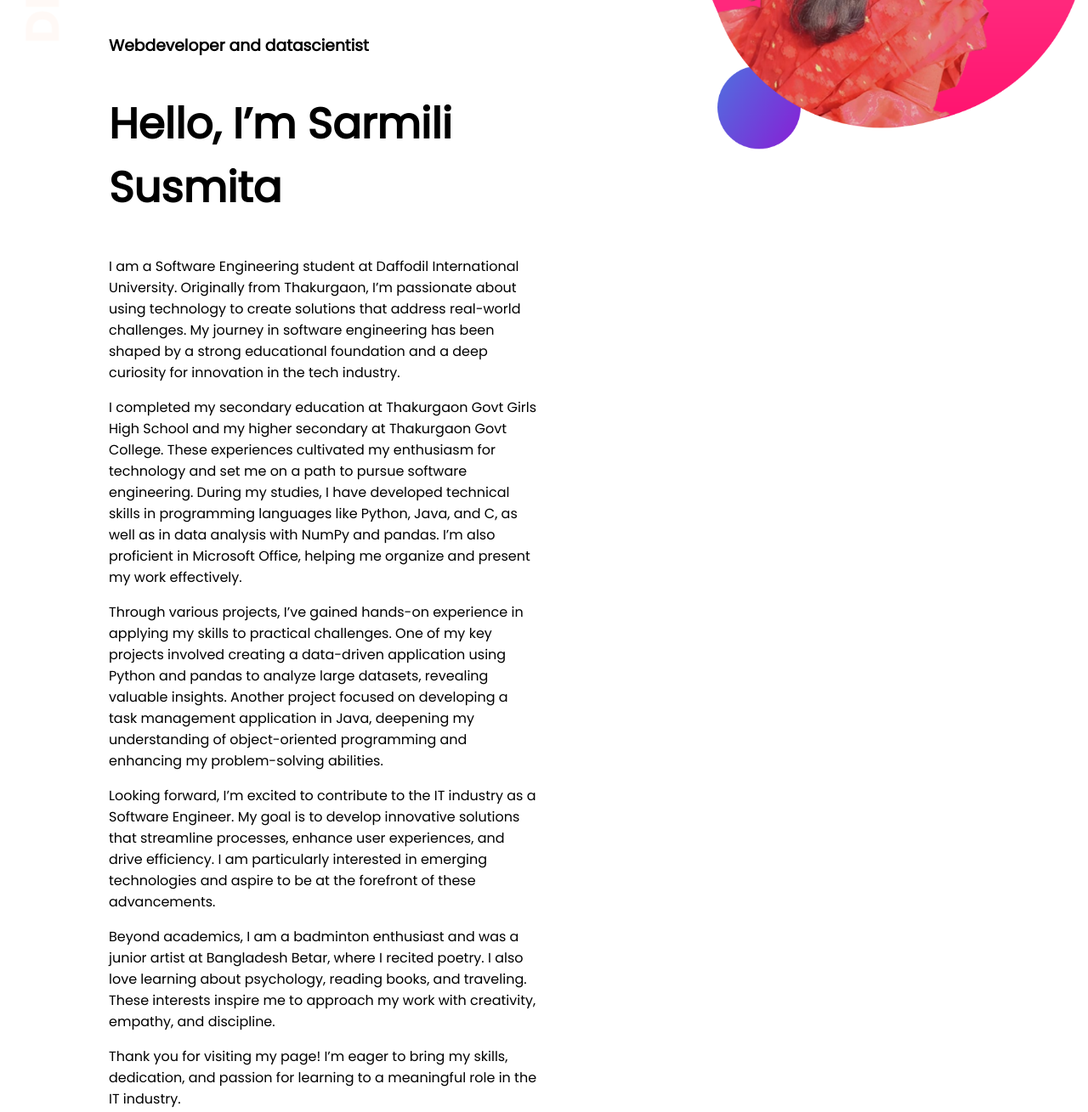
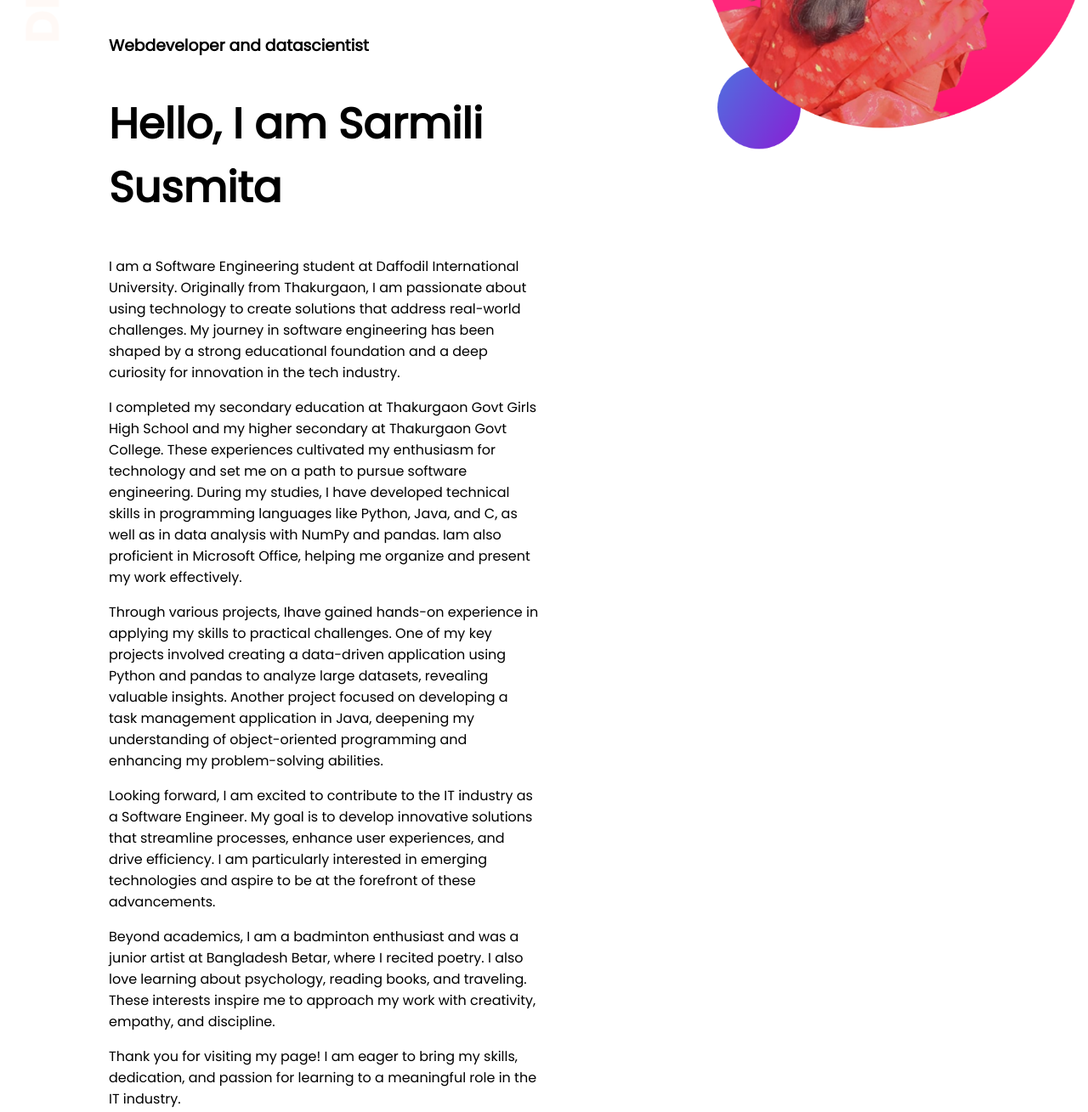
Before and after one commit to meher45/developer-portfolio, a plain HTML site: page index.html in a window 1280 px wide. Shown: the part 336-1645 px from the top of the page at 85% size. Drawn offline with Linux system fonts and the light colour scheme.

Commit message:
Update index.html

```diff
--- a/index.html
+++ b/index.html
@@ -22,18 +22,18 @@
             <h1>Welcome to</h1>
             <h1><span class="font-color">Sarmili Susmitas</span> World!</h1>
             <h3>Webdeveloper and datascientist</h3>
-           <h1>Hello, I’m Sarmili Susmita</h1>
-        <p>I am a Software Engineering student at Daffodil International University. Originally from Thakurgaon, I’m passionate about using technology to create solutions that address real-world challenges. My journey in software engineering has been shaped by a strong educational foundation and a deep curiosity for innovation in the tech industry.</p>
+           <h1>Hello, I am Sarmili Susmita</h1>
+        <p>I am a Software Engineering student at Daffodil International University. Originally from Thakurgaon, I am passionate about using technology to create solutions that address real-world challenges. My journey in software engineering has been shaped by a strong educational foundation and a deep curiosity for innovation in the tech industry.</p>
 
-        <p>I completed my secondary education at Thakurgaon Govt Girls High School and my higher secondary at Thakurgaon Govt College. These experiences cultivated my enthusiasm for technology and set me on a path to pursue software engineering. During my studies, I have developed technical skills in programming languages like Python, Java, and C, as well as in data analysis with NumPy and pandas. I’m also proficient in Microsoft Office, helping me organize and present my work effectively.</p>
+        <p>I completed my secondary education at Thakurgaon Govt Girls High School and my higher secondary at Thakurgaon Govt College. These experiences cultivated my enthusiasm for technology and set me on a path to pursue software engineering. During my studies, I have developed technical skills in programming languages like Python, Java, and C, as well as in data analysis with NumPy and pandas. Iam also proficient in Microsoft Office, helping me organize and present my work effectively.</p>
 
-        <p>Through various projects, I’ve gained hands-on experience in applying my skills to practical challenges. One of my key projects involved creating a data-driven application using Python and pandas to analyze large datasets, revealing valuable insights. Another project focused on developing a task management application in Java, deepening my understanding of object-oriented programming and enhancing my problem-solving abilities.</p>
+        <p>Through various projects, Ihave gained hands-on experience in applying my skills to practical challenges. One of my key projects involved creating a data-driven application using Python and pandas to analyze large datasets, revealing valuable insights. Another project focused on developing a task management application in Java, deepening my understanding of object-oriented programming and enhancing my problem-solving abilities.</p>
 
-        <p>Looking forward, I’m excited to contribute to the IT industry as a Software Engineer. My goal is to develop innovative solutions that streamline processes, enhance user experiences, and drive efficiency. I am particularly interested in emerging technologies and aspire to be at the forefront of these advancements.</p>
+        <p>Looking forward, I am excited to contribute to the IT industry as a Software Engineer. My goal is to develop innovative solutions that streamline processes, enhance user experiences, and drive efficiency. I am particularly interested in emerging technologies and aspire to be at the forefront of these advancements.</p>
 
         <p>Beyond academics, I am a badminton enthusiast and was a junior artist at Bangladesh Betar, where I recited poetry. I also love learning about psychology, reading books, and traveling. These interests inspire me to approach my work with creativity, empathy, and discipline.</p>
 
-        <p>Thank you for visiting my page! I’m eager to bring my skills, dedication, and passion for learning to a meaningful role in the IT industry.</p>
+        <p>Thank you for visiting my page! I am eager to bring my skills, dedication, and passion for learning to a meaningful role in the IT industry.</p>
             <a class="link-button" target="_blank" href="https://www.linkedin.com/in/susmita-khan-9478b3239/">HIRE
                 ME</a>
         </div>+
```
